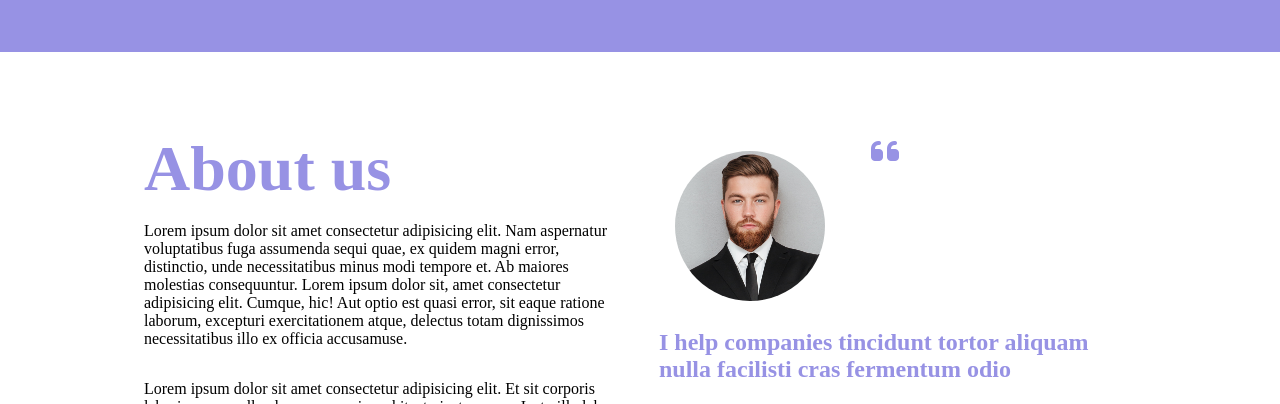
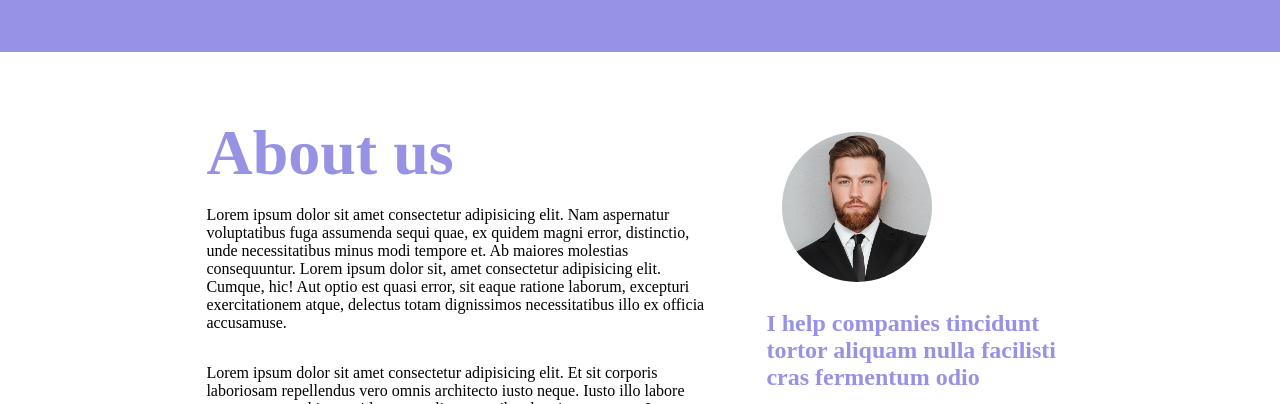
Before and after one commit to AndreaPanzeriDev/htmlcss-responsive-layout, a plain HTML site: page index.html in a window 1280 px wide. Shown: the part 3252-3656 px from the top of the page. Drawn offline with Linux system fonts and the light colour scheme.

Commit message:
Section5 revisione

```diff
--- a/assets/css/style.css
+++ b/assets/css/style.css
@@ -62,7 +62,9 @@
     margin-top: 1em;
 }
 
-
+.relative{
+    position: relative;
+}
 
 /****************************************
                 NAVBAR
@@ -100,6 +102,8 @@ header{
 .coloreviola{
     color: #9792e4;
 }
+
+
 
 
 /*********************************
@@ -260,13 +264,12 @@ header{
 
 
 .immagine{
-    position: relative;
     left: 3px;
     top: 3px;
 }
 
 
-#position{
+.position{
     position: absolute;
     top: 0;
     right: 50%;
@@ -412,11 +415,16 @@ footer{
     #section5 .container{
         display: flex;
         flex-wrap: wrap;
+        justify-content: center;
     }
 
-    .divisione{
-        width: calc(50% - 2rem);
-        margin: 1rem;
+    .divisione1{
+        width: 50%
+    }
+
+    .divisione2{
+        width: 30%;
+        margin-left: 3rem;
     }
 }
 
@@ -466,4 +474,7 @@ footer{
         margin: 1rem;
     }
 
+
+    /*SECTION5*/
+
 }
--- a/index.html
+++ b/index.html
@@ -200,7 +200,7 @@
             <!--Section5-->
             <section id="section5">
                 <div class="container">
-                    <div class="divisione"><span class="numerazione">About us</span>
+                    <div class="divisione1"><span class="numerazione">About us</span>
                     <p>Lorem ipsum dolor sit amet consectetur adipisicing elit. Nam aspernatur voluptatibus fuga assumenda sequi quae, ex quidem magni error, distinctio, unde necessitatibus minus modi tempore et. Ab maiores molestias consequuntur.
                     Lorem ipsum dolor sit, amet consectetur adipisicing elit. Cumque, hic! Aut optio est quasi error, sit eaque ratione laborum, excepturi exercitationem atque, delectus totam dignissimos necessitatibus illo ex officia accusamuse.
                     </p>
@@ -209,9 +209,11 @@
                         Lorem ipsum dolor sit amet, consectetur adipisicing elit. A animi saepe neque, accusantium ad minus perferendis dolor qui velit itaque nesciunt obcaecati, mollitia nam eligendi quisquam recusandae. Praesentium, doloribus vitae.
                     </p>
                     </div>
-                    <div class="immagine divisione">
-                        <div><img class="circolare" src="assets/img/about.jpg" alt="about">
-                        <i id="position" class="fa-solid fa-quote-left"></i></div>
+                    <div class="immagine divisione2 ">
+                        <div>
+                            <img class="circolare relative"       src="assets/img/about.jpg" alt="about">
+                            <i class="position" class="fa-solid fa-quote-left"></i>
+                        </div>
 
                         <h2>I help companies tincidunt tortor aliquam nulla facilisti cras fermentum odio</h2>
                         <button class="pulsante viola largo"><i class="fa-brands fa-linkedin"></i> Find me on linkedin</button>
```
